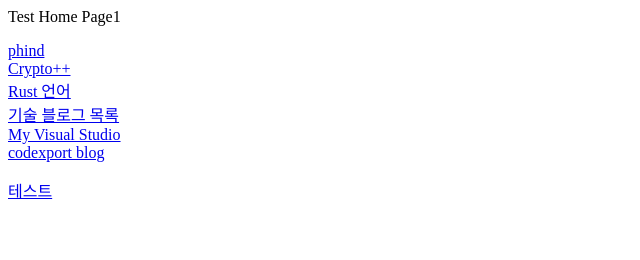
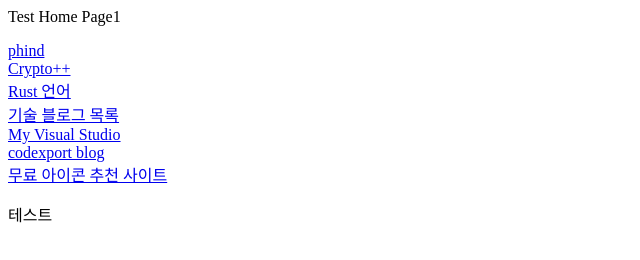
Before and after one commit to netodin/netodin.github.io, a plain HTML site: page index.html in a window 1280 px wide. Shown: the whole page, without its empty margins (0-640 px from the left). Drawn offline with Linux system fonts and the light colour scheme.

Commit message:
Update index.html

```diff
--- a/index.html
+++ b/index.html
@@ -8,6 +8,7 @@
       <a href="https://my.visualstudio.com/">My Visual Studio</a><br/>
       <a href="https://codexportro.wordpress.com/category/direct2d/">codexport blog</a><br/>
       <a href="https://sciter.com/>sciter</a><br/>
+		 <a href="https://v.daum.net/v/7QdWqOC2Ql">무료 아이콘 추천 사이트</a><br/>
 		<p>테스트</p>
    </body>
 </html>
```
